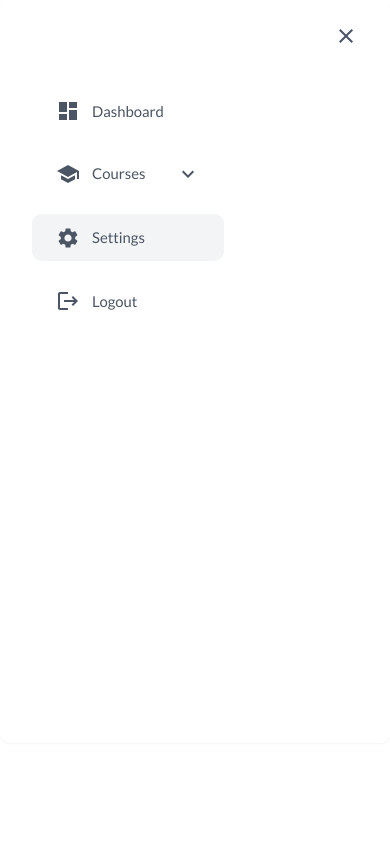
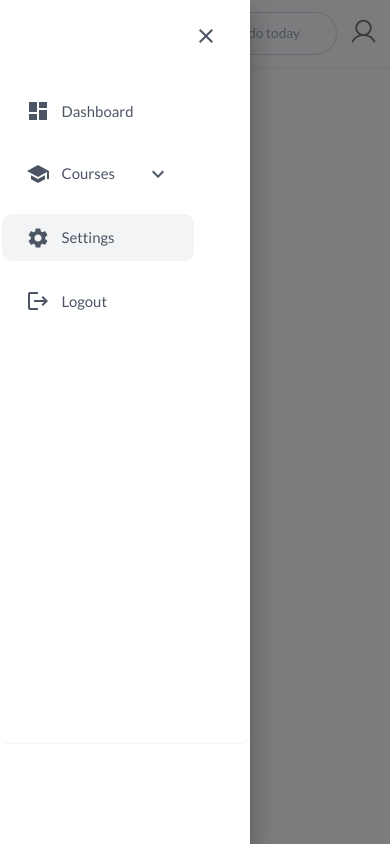
Before and after one commit to pappitito/pedawall-v1, a Next.js app: page /admin/settings in a window 390 px wide. Both pictures are taken after a click on the element 26 px from the left and 33 px from the top of the page. Built offline with nearby package versions, Linux system fonts and the light colour scheme.

Commit message:
swipeable drawer

```diff
--- a/src/layouts/adminLayout/AdminHeader.tsx
+++ b/src/layouts/adminLayout/AdminHeader.tsx
@@ -1,5 +1,5 @@
 "use client"
-import { Avatar, Drawer, Input, InputAdornment } from '@mui/material'
+import { Avatar, Drawer, Input, InputAdornment, SwipeableDrawer } from '@mui/material'
 import Link from 'next/link'
 import React from 'react'
 import MenuOpenIcon from '@mui/icons-material/MenuOpen';
@@ -31,12 +31,12 @@ const AdminHeader = () => {
             <input className='w-full outline-none bg-transparent p-1 pl-[1rem] text-[0.85rem]' type="text" placeholder='What would you like to do today' />
         </div>
         <img className='w-[1.8rem] mt-[-0.3rem]' src='/assets/profile.svg' />
-        <Drawer className='flex sm:hidden' anchor='left' open={isSidebarOpen} onClose={()=> dispatch(toggleSidebarOpen())}>
-            <div className='w-[100vw] xsm:w-[50vw]'>
+        <SwipeableDrawer onOpen={()=> dispatch(toggleSidebarOpen())} className='flex sm:hidden' anchor='left' open={isSidebarOpen} onClose={()=> dispatch(toggleSidebarOpen())}>
+            <div className='w-[64vw] xsm:w-[50vw]'>
                 <AdminSidebar/>
             </div>
 
-        </Drawer>
+        </SwipeableDrawer>
     </div>
   )
 }
--- a/src/layouts/adminLayout/AdminSidebar.tsx
+++ b/src/layouts/adminLayout/AdminSidebar.tsx
@@ -54,7 +54,7 @@ const AdminSidebar = () => {
   }
 
   return (
-    <div className={`bg-white  min-h-[88vh] shadow-sm text-[0.93rem] rounded-[0.6rem] gap-6 flex flex-col pt-[0.5rem] ${isSidebarOpen? 'pl-[2rem]' : 'pl-[0.6rem]'} md:pl-[1.2rem] w-full  text-gray-600`}>
+    <div className={`bg-white  min-h-[88vh] shadow-sm text-[0.93rem] rounded-[0.6rem] gap-6 flex flex-col pt-[0.5rem] ${isSidebarOpen? 'pl-[0.1rem]' : 'pl-[0.6rem]'} md:pl-[1.2rem] w-full  text-gray-600`}>
         <div className='w-full flex sm:hidden cursor-pointer justify-end items-end pt-4 pr-8' onClick={()=> dispatch(toggleSidebarOpen())}> <CloseIcon/></div>
       <div className='w-full max-w-[12rem] pt-[1rem] gap-4 flex flex-col'>
       {sidebarItems.map(({title, icon, isDropdown, path, childItems})=>{
```
